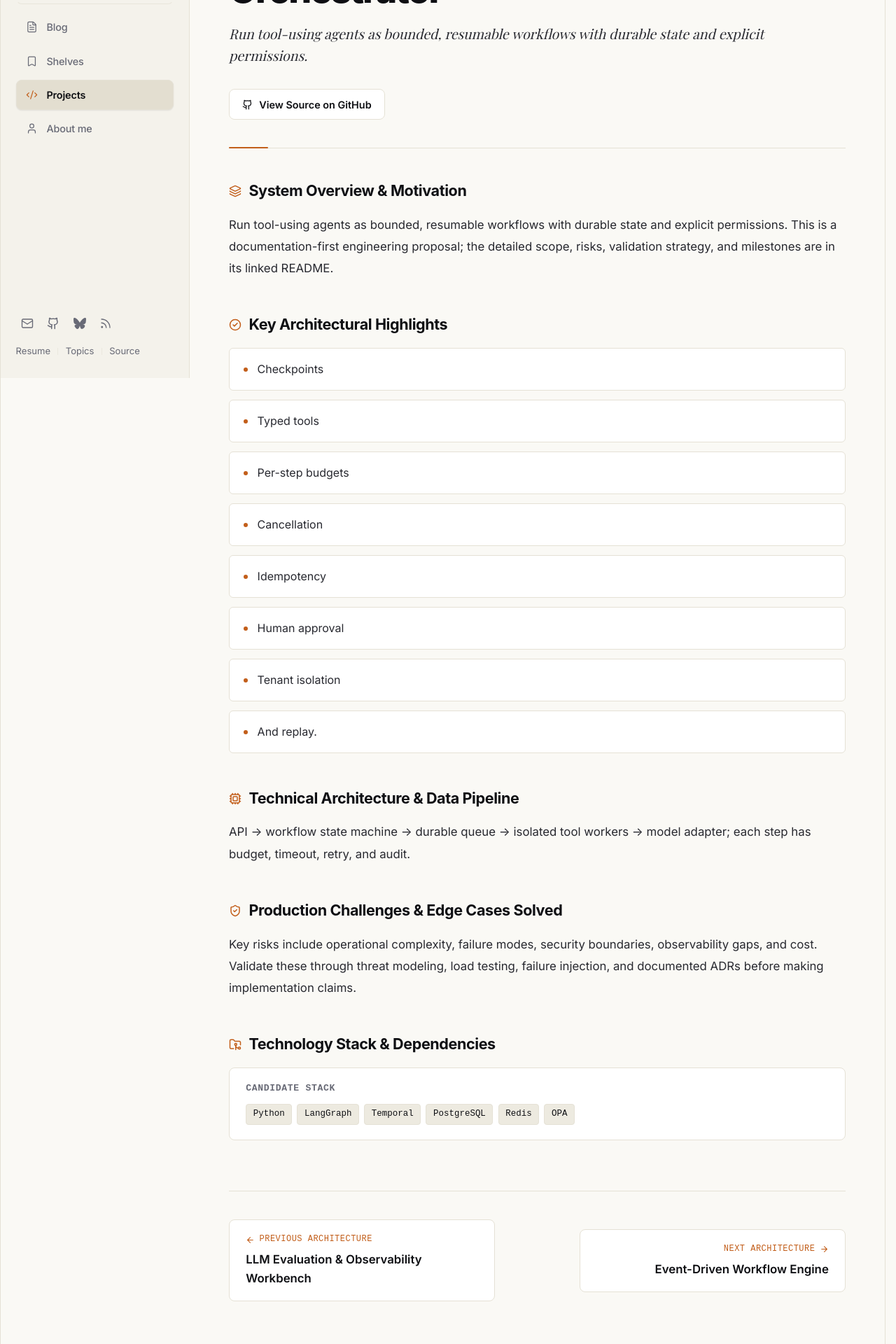
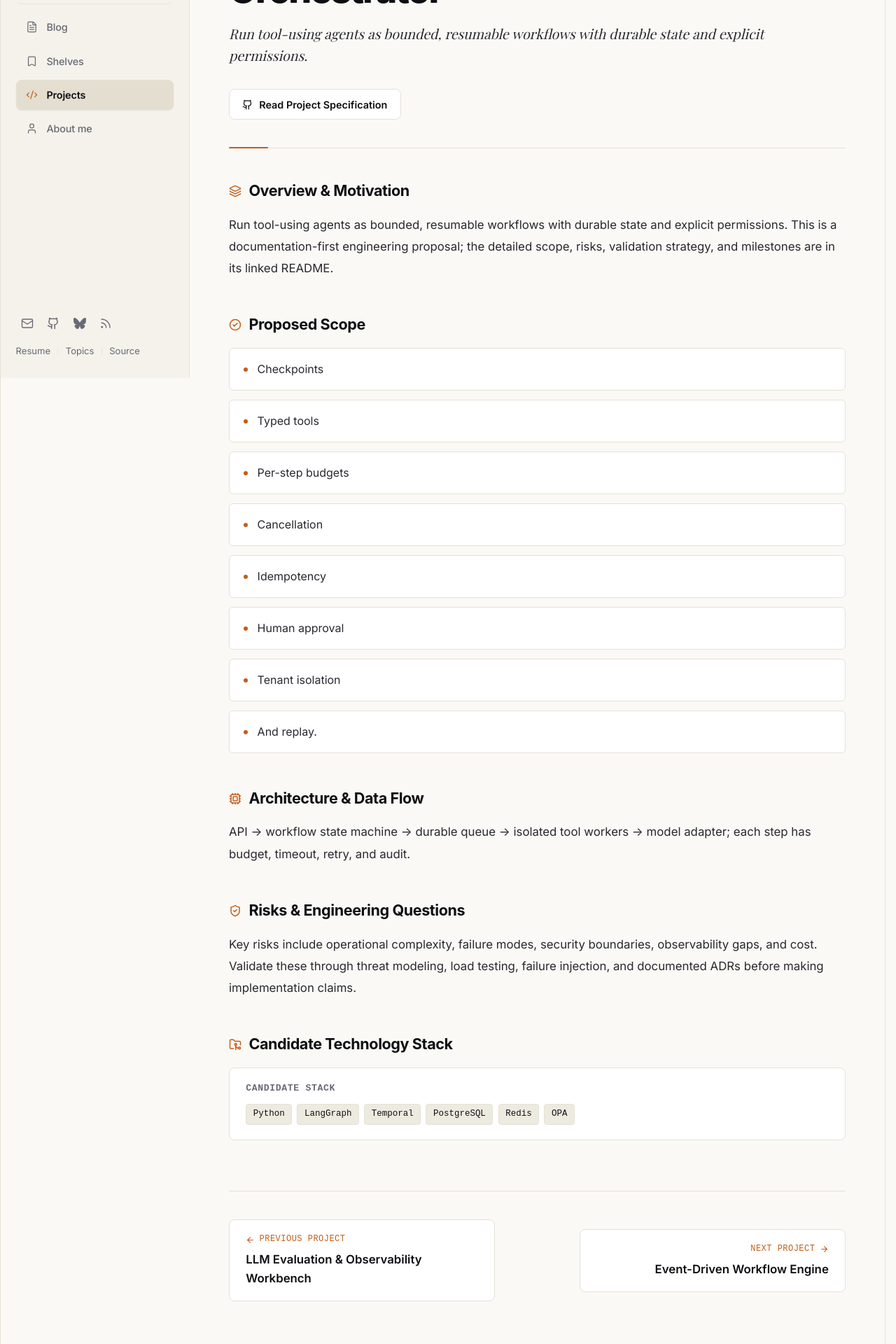
Before and after one commit to dilshandevxx/dilshan-personal-portfolio, a Next.js app: page /projects/agent-runtime-orchestrator in a window 1280 px wide. Shown: the part 260-2180 px from the top of the page at 70% size. Built offline with nearby package versions, Linux system fonts and the light colour scheme; a web font is replaced by a local one.

Commit message:
feat: adapt project details for existing work and planned proposals

```diff
--- a/src/app/projects/[slug]/page.tsx
+++ b/src/app/projects/[slug]/page.tsx
@@ -1,237 +1,36 @@
 import React from "react";
 import Link from "next/link";
 import { notFound } from "next/navigation";
-import { projectsList, Project } from "@/data/projects";
+import { projectsList } from "@/data/projects";
 import { siteConfig } from "@/data/siteConfig";
-import {
-  ArrowLeft,
-  ArrowRight,
-  ExternalLink,
-  Activity,
-  Layers,
-  Cpu,
-  ShieldCheck,
-  CheckCircle2,
-  Calendar,
-  FolderGit2,
-} from "lucide-react";
+import { ArrowLeft, ArrowRight, ExternalLink, Layers, Cpu, ShieldCheck, CheckCircle2, Calendar, FolderGit2 } from "lucide-react";
 import { GithubIcon } from "@/components/SocialIcons";
 
-export async function generateStaticParams() {
-  return projectsList.map((project) => ({ slug: project.slug }));
+export async function generateStaticParams() { return projectsList.map((project) => ({ slug: project.slug })); }
+export async function generateMetadata({params}:{params:Promise<{slug:string}>}) {
+  const {slug}=await params; const project=projectsList.find(p=>p.slug===slug);
+  if(!project) return {title:"Project Not Found"};
+  return {title:`${project.title} — ${siteConfig.siteName}`,description:project.description};
 }
-
-export async function generateMetadata({
-  params,
-}: {
-  params: Promise<{ slug: string }>;
-}) {
-  const { slug } = await params;
-  const project = projectsList.find((p) => p.slug === slug);
-  if (!project) return { title: "Project Not Found" };
-
-  return {
-    title: `${project.title} — ${siteConfig.siteName}`,
-    description: project.description,
-  };
+export default async function ProjectDetailPage({params}:{params:Promise<{slug:string}>}) {
+  const {slug}=await params; const index=projectsList.findIndex(p=>p.slug===slug); if(index===-1) notFound();
+  const project=projectsList[index]; const previous=index>0?projectsList[index-1]:null; const next=index<projectsList.length-1?projectsList[index+1]:null;
+  return <article className="project-detail-container">
+    <nav className="project-detail-nav"><Link href="/projects" className="project-detail-back"><ArrowLeft size={15}/><span>Back to Projects</span></Link></nav>
+    <header className="project-detail-header">
+      <div className="project-detail-meta-pills"><span className="project-detail-badge">{project.category}</span><span className="project-detail-date"><Calendar size={12}/><span>{project.status==="Planned"?"Roadmap proposal":"Existing repository"}</span></span><span className="project-detail-badge">{project.status==="Planned"?"Planned — not implemented":"Existing work — review status"}</span>{project.featured&&<span className="project-detail-featured-pill">Selected</span>}</div>
+      <h1 className="project-detail-title">{project.title}</h1><p className="project-detail-tagline">{project.tagline}</p>
+      <div className="project-detail-actions">
+        {project.demoUrl&&<a href={project.demoUrl} target="_blank" rel="noopener noreferrer" className="btn btn-primary"><ExternalLink size={15}/><span>Live Deployment</span></a>}
+        <a href={project.githubUrl} target="_blank" rel="noopener noreferrer" className="btn"><GithubIcon size={15}/><span>{project.status==="Planned"?"Read Project Specification":"Open GitHub Repository"}</span></a>
+      </div>
+    </header>
+    {project.metricsDetail.length>0&&<section className="project-metrics-bento">{project.metricsDetail.map((m,i)=><div key={i} className="project-metric-card"><span className="project-metric-label">{m.label}</span><span className="project-metric-value">{m.value}</span></div>)}</section>}
+    <section className="project-detail-section"><h2 className="project-detail-section-title"><span className="section-title-icon"><Layers size={18}/></span>Overview & Motivation</h2><div className="project-prose"><p>{project.longDescription}</p></div></section>
+    <section className="project-detail-section"><h2 className="project-detail-section-title"><span className="section-title-icon"><CheckCircle2 size={18}/></span>{project.status==="Planned"?"Proposed Scope":"Documented Repository Features"}</h2><ul className="project-highlights-list">{project.highlights.map((item,i)=><li key={i} className="project-highlight-item"><div className="highlight-bullet"/><span>{item}</span></li>)}</ul></section>
+    <section className="project-detail-section"><h2 className="project-detail-section-title"><span className="section-title-icon"><Cpu size={18}/></span>Architecture & Data Flow</h2><div className="project-prose"><p>{project.architecture}</p></div></section>
+    <section className="project-detail-section"><h2 className="project-detail-section-title"><span className="section-title-icon"><ShieldCheck size={18}/></span>{project.status==="Planned"?"Risks & Engineering Questions":"Verification Notes & Engineering Questions"}</h2><div className="project-prose"><p>{project.challenges}</p></div></section>
+    <section className="project-detail-section"><h2 className="project-detail-section-title"><span className="section-title-icon"><FolderGit2 size={18}/></span>{project.status==="Planned"?"Candidate Technology Stack":"Documented Technology Stack"}</h2><div className="project-stack-layers-grid">{project.stackLayers.map((layer,i)=><div key={i} className="project-stack-layer-card"><h3 className="project-stack-layer-name">{layer.layer}</h3><div className="project-stack-layer-tags">{layer.technologies.map(t=><span key={t} className="project-layer-pill">{t}</span>)}</div></div>)}</div></section>
+    <footer className="project-pagination-footer">{previous?<Link href={`/projects/${previous.slug}`} className="project-pagination-card prev"><span className="pagination-label"><ArrowLeft size={13}/>Previous Project</span><span className="pagination-title">{previous.title}</span></Link>:<div/>}{next&&<Link href={`/projects/${next.slug}`} className="project-pagination-card next"><span className="pagination-label">Next Project<ArrowRight size={13}/></span><span className="pagination-title">{next.title}</span></Link>}</footer>
+  </article>;
 }
-
-export default async function ProjectDetailPage({
-  params,
-}: {
-  params: Promise<{ slug: string }>;
-}) {
-  const { slug } = await params;
-  const currentIndex = projectsList.findIndex((p) => p.slug === slug);
-
-  if (currentIndex === -1) {
-    notFound();
-  }
-
-  const project = projectsList[currentIndex];
-  const prevProject =
-    currentIndex > 0 ? projectsList[currentIndex - 1] : null;
-  const nextProject =
-    currentIndex < projectsList.length - 1
-      ? projectsList[currentIndex + 1]
-      : null;
-
-  return (
-    <article className="project-detail-container">
-      {/* Back to Overview */}
-      <nav className="project-detail-nav">
-        <Link href="/projects" className="project-detail-back">
-          <ArrowLeft size={15} />
-          <span>Back to Selected Projects</span>
-        </Link>
-      </nav>
-
-      {/* Hero Header */}
-      <header className="project-detail-header">
-        <div className="project-detail-meta-pills">
-          <span className="project-detail-badge">{project.category}</span>
-          <span className="project-detail-date">
-            <Calendar size={12} />
-            <span>{project.date}</span>
-          </span>
-          {project.featured && (
-            <span className="project-detail-featured-pill">Featured Architecture</span>
-          )}
-        </div>
-
-        <h1 className="project-detail-title">{project.title}</h1>
-        <p className="project-detail-tagline">{project.tagline}</p>
-
-        {/* Quick Action Links */}
-        <div className="project-detail-actions">
-          {project.demoUrl && (
-            <a
-              href={project.demoUrl}
-              target="_blank"
-              rel="noopener noreferrer"
-              className="btn btn-primary"
-            >
-              <ExternalLink size={15} />
-              <span>Live Deployment</span>
-            </a>
-          )}
-          <a
-            href={project.githubUrl}
-            target="_blank"
-            rel="noopener noreferrer"
-            className="btn"
-          >
-            <GithubIcon size={15} />
-            <span>View Source on GitHub</span>
-          </a>
-        </div>
-      </header>
-
-      {/* Metrics Bento Grid */}
-      {project.metricsDetail && project.metricsDetail.length > 0 && (
-        <section className="project-metrics-bento">
-          {project.metricsDetail.map((m, idx) => (
-            <div key={idx} className="project-metric-card">
-              <span className="project-metric-label">{m.label}</span>
-              <span className="project-metric-value">{m.value}</span>
-            </div>
-          ))}
-        </section>
-      )}
-
-      {/* System Overview */}
-      <section className="project-detail-section">
-        <h2 className="project-detail-section-title">
-          <span className="section-title-icon">
-            <Layers size={18} />
-          </span>
-          System Overview &amp; Motivation
-        </h2>
-        <div className="project-prose">
-          <p>{project.longDescription}</p>
-        </div>
-      </section>
-
-      {/* Key Engineering Highlights */}
-      <section className="project-detail-section">
-        <h2 className="project-detail-section-title">
-          <span className="section-title-icon">
-            <CheckCircle2 size={18} />
-          </span>
-          Key Architectural Highlights
-        </h2>
-        <ul className="project-highlights-list">
-          {project.highlights.map((highlight, idx) => (
-            <li key={idx} className="project-highlight-item">
-              <div className="highlight-bullet" />
-              <span>{highlight}</span>
-            </li>
-          ))}
-        </ul>
-      </section>
-
-      {/* Architecture & Data Flow */}
-      <section className="project-detail-section">
-        <h2 className="project-detail-section-title">
-          <span className="section-title-icon">
-            <Cpu size={18} />
-          </span>
-          Technical Architecture &amp; Data Pipeline
-        </h2>
-        <div className="project-prose">
-          <p>{project.architecture}</p>
-        </div>
-      </section>
-
-      {/* Technical Challenges Solved */}
-      <section className="project-detail-section">
-        <h2 className="project-detail-section-title">
-          <span className="section-title-icon">
-            <ShieldCheck size={18} />
-          </span>
-          Production Challenges &amp; Edge Cases Solved
-        </h2>
-        <div className="project-prose">
-          <p>{project.challenges}</p>
-        </div>
-      </section>
-
-      {/* Layered Technology Matrix */}
-      {project.stackLayers && project.stackLayers.length > 0 && (
-        <section className="project-detail-section">
-          <h2 className="project-detail-section-title">
-            <span className="section-title-icon">
-              <FolderGit2 size={18} />
-            </span>
-            Technology Stack &amp; Dependencies
-          </h2>
-          <div className="project-stack-layers-grid">
-            {project.stackLayers.map((layer, idx) => (
-              <div key={idx} className="project-stack-layer-card">
-                <h3 className="project-stack-layer-name">{layer.layer}</h3>
-                <div className="project-stack-layer-tags">
-                  {layer.technologies.map((tech) => (
-                    <span key={tech} className="project-layer-pill">
-                      {tech}
-                    </span>
-                  ))}
-                </div>
-              </div>
-            ))}
-          </div>
-        </section>
-      )}
-
-      {/* Previous / Next Project Navigation */}
-      <footer className="project-pagination-footer">
-        {prevProject ? (
-          <Link
-            href={`/projects/${prevProject.slug}`}
-            className="project-pagination-card prev"
-          >
-            <span className="pagination-label">
-              <ArrowLeft size={13} />
-              Previous Architecture
-            </span>
-            <span className="pagination-title">{prevProject.title}</span>
-          </Link>
-        ) : (
-          <div />
-        )}
-
-        {nextProject && (
-          <Link
-            href={`/projects/${nextProject.slug}`}
-            className="project-pagination-card next"
-          >
-            <span className="pagination-label">
-              Next Architecture
-              <ArrowRight size={13} />
-            </span>
-            <span className="pagination-title">{nextProject.title}</span>
-          </Link>
-        )}
-      </footer>
-    </article>
-  );
-}
```
